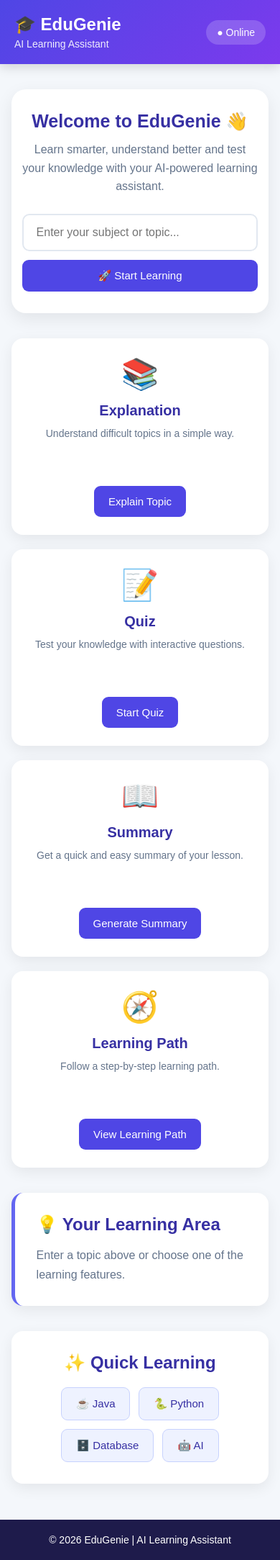
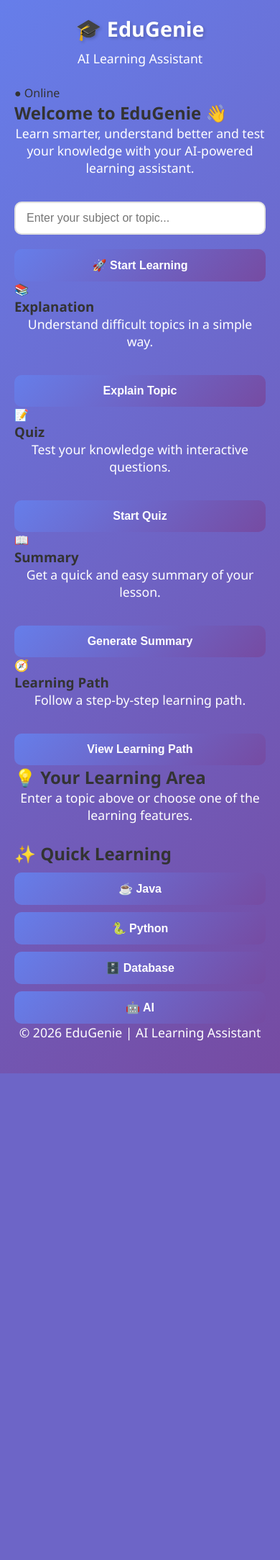
Before and after one commit to manikowsy15081977-ui/EduGenie, a FastAPI app: page / in a window 390 px wide. Shown: the whole page at 72% size. After the commit the page ends 1491 px from the top, so only its background shows below. Run offline with FastAPI, Linux system fonts and the light colour scheme.

Commit message:
Revamp CSS styles and layout for EduGenie
Updated styles for improved aesthetics and responsiveness.

```diff
--- a/static/style.css
+++ b/static/style.css
@@ -1,7 +1,4 @@
-/* ==============================
-   EduGenie - Main Styles
-   ============================== */
-
+/* EduGenie - Final Styled CSS */
 * {
     margin: 0;
     padding: 0;
@@ -9,362 +6,118 @@
 }
 
 body {
-    font-family: Arial, Helvetica, sans-serif;
-    background: #f4f7fb;
-    color: #1f2937;
+    font-family: 'Segoe UI', Arial, sans-serif;
+    background: linear-gradient(135deg, #667eea 0%, #764ba2 100%);
     min-height: 100vh;
+    padding: 20px;
+    color: #333;
 }
 
-
-/* ==============================
-   Header
-   ============================== */
-
-.header {
-    background: linear-gradient(135deg, #4f46e5, #7c3aed);
-    color: white;
-
-    padding: 22px 8%;
-
-    display: flex;
-    justify-content: space-between;
-    align-items: center;
-
-    box-shadow: 0 4px 15px rgba(0, 0, 0, 0.15);
+.container {
+    max-width: 800px;
+    margin: 0 auto;
 }
 
-.header h1 {
-    font-size: 30px;
-    margin-bottom: 5px;
+h1 {
+    color: white;
+    text-align: center;
+    font-size: 2.5rem;
+    margin-bottom: 10px;
+    text-shadow: 2px 2px 4px rgba(0,0,0,0.2);
 }
 
-.header p {
-    font-size: 14px;
-    opacity: 0.9;
+p {
+    text-align: center;
+    color: white;
+    margin-bottom: 25px;
+    font-size: 1.1rem;
 }
 
-.status {
-    background: rgba(255, 255, 255, 0.18);
-    padding: 9px 15px;
-    border-radius: 20px;
-    font-size: 14px;
+.task-selector {
+    background: white;
+    padding: 20px;
+    border-radius: 15px;
+    text-align: center;
+    margin: 0 auto 20px;
+    width: 90%;
+    max-width: 650px;
+    box-shadow: 0 8px 20px rgba(0,0,0,0.15);
 }
 
-
-/* ==============================
-   Main
-   ============================== */
-
-main {
-    width: 85%;
-    max-width: 1200px;
-    margin: 35px auto;
+.task-selector select {
+    padding: 12px 15px;
+    border-radius: 8px;
+    border: 2px solid #667eea;
+    font-size: 16px;
+    width: 70%;
+    margin-top: 10px;
+    cursor: pointer;
+    background: white;
 }
 
-
-/* ==============================
-   Hero Section
-   ============================== */
-
-.hero {
+form {
     background: white;
-
-    text-align: center;
-
-    padding: 45px 25px;
-
-    border-radius: 20px;
-
-    box-shadow: 0 8px 25px rgba(0, 0, 0, 0.08);
-
-    margin-bottom: 35px;
+    padding: 25px;
+    margin: 20px auto;
+    width: 90%;
+    max-width: 650px;
+    border-radius: 15px;
+    box-shadow: 0 8px 20px rgba(0,0,0,0.15);
 }
 
-.hero h2 {
-    font-size: 32px;
-    color: #3730a3;
-
-    margin-bottom: 12px;
+label {
+    font-size: 1.1rem;
+    color: #4a5af9;
 }
 
-.hero p {
-    color: #64748b;
-
-    max-width: 650px;
-
-    margin: 0 auto 25px;
-
-    line-height: 1.6;
+input[type="text"], textarea, select {
+    width: 100%;
+    padding: 12px 15px;
+    border-radius: 10px;
+    border: 2px solid #e0e0e0;
+    font-size: 16px;
+    margin: 10px 0;
+    outline: none;
 }
 
-
-/* ==============================
-   Topic Input
-   ============================== */
-
-#topic {
-    width: 60%;
-
-    padding: 15px 18px;
-
-    border: 2px solid #e2e8f0;
-
-    border-radius: 10px;
-
-    font-size: 16px;
-
-    outline: none;
-
-    margin-right: 8px;
+input[type="text"]:focus, textarea:focus {
+    border-color: #667eea;
 }
 
-#topic:focus {
-    border-color: #6366f1;
-}
-
-
-/* ==============================
-   Buttons
-   ============================== */
-
 button {
+    width: 100%;
+    padding: 13px 20px;
+    background: linear-gradient(135deg, #667eea, #764ba2);
+    color: white;
     border: none;
-
-    background: #4f46e5;
-
-    color: white;
-
-    padding: 13px 20px;
-
-    border-radius: 9px;
-
-    font-size: 15px;
-
+    border-radius: 10px;
     cursor: pointer;
-
+    font-size: 16px;
+    font-weight: bold;
+    margin-top: 10px;
     transition: 0.3s;
 }
 
 button:hover {
-    background: #3730a3;
-
     transform: translateY(-2px);
-
-    box-shadow: 0 5px 12px rgba(79, 70, 229, 0.25);
+    box-shadow: 0 5px 15px rgba(102, 126, 234, 0.4);
 }
 
-
-/* ==============================
-   Feature Cards
-   ============================== */
-
-.features {
-    display: grid;
-
-    grid-template-columns: repeat(4, 1fr);
-
-    gap: 20px;
-
-    margin-bottom: 35px;
+.output {
+    margin: 0 auto 25px;
+    width: 90%;
+    max-width: 650px;
+    background: #fff;
+    padding: 18px;
+    border-radius: 12px;
+    min-height: 20px;
+    border-left: 5px solid #667eea;
+    box-shadow: 0 4px 10px rgba(0,0,0,0.1);
+    text-align: left;
+    white-space: pre-wrap;
 }
 
-.card {
-    background: white;
-
-    padding: 28px 20px;
-
-    text-align: center;
-
-    border-radius: 16px;
-
-    box-shadow: 0 6px 20px rgba(0, 0, 0, 0.07);
-
-    transition: 0.3s;
+@media (max-width: 600px) {
+    h1 { font-size: 1.8rem; }
+    form, .task-selector, .output { width: 95%; }
 }
-
-.card:hover {
-    transform: translateY(-7px);
-
-    box-shadow: 0 12px 25px rgba(0, 0, 0, 0.12);
-}
-
-.icon {
-    font-size: 42px;
-
-    margin-bottom: 15px;
-}
-
-.card h3 {
-    color: #3730a3;
-
-    margin-bottom: 10px;
-
-    font-size: 20px;
-}
-
-.card p {
-    color: #64748b;
-
-    line-height: 1.5;
-
-    font-size: 14px;
-
-    min-height: 65px;
-
-    margin-bottom: 18px;
-}
-
-
-/* ==============================
-   Result Section
-   ============================== */
-
-.result {
-    background: white;
-
-    padding: 30px;
-
-    border-radius: 16px;
-
-    box-shadow: 0 6px 20px rgba(0, 0, 0, 0.07);
-
-    margin-bottom: 35px;
-
-    border-left: 5px solid #6366f1;
-}
-
-.result h2 {
-    color: #3730a3;
-
-    margin-bottom: 15px;
-}
-
-.result p {
-    color: #64748b;
-
-    line-height: 1.7;
-}
-
-
-/* ==============================
-   Quick Learning
-   ============================== */
-
-.quick {
-    background: white;
-
-    padding: 30px;
-
-    border-radius: 16px;
-
-    box-shadow: 0 6px 20px rgba(0, 0, 0, 0.07);
-
-    text-align: center;
-}
-
-.quick h2 {
-    color: #3730a3;
-
-    margin-bottom: 20px;
-}
-
-.quick-buttons {
-    display: flex;
-
-    justify-content: center;
-
-    flex-wrap: wrap;
-
-    gap: 12px;
-}
-
-.quick-buttons button {
-    background: #eef2ff;
-
-    color: #3730a3;
-
-    border: 1px solid #c7d2fe;
-}
-
-.quick-buttons button:hover {
-    background: #4f46e5;
-
-    color: white;
-}
-
-
-/* ==============================
-   Footer
-   ============================== */
-
-footer {
-    background: #1e1b4b;
-
-    color: white;
-
-    text-align: center;
-
-    padding: 20px;
-
-    margin-top: 50px;
-
-    font-size: 14px;
-}
-
-
-/* ==============================
-   Mobile Responsive
-   ============================== */
-
-@media (max-width: 900px) {
-
-    .features {
-        grid-template-columns: repeat(2, 1fr);
-    }
-
-    #topic {
-        width: 70%;
-        margin-bottom: 10px;
-    }
-}
-
-
-@media (max-width: 600px) {
-
-    .header {
-        padding: 20px;
-    }
-
-    .header h1 {
-        font-size: 24px;
-    }
-
-    main {
-        width: 92%;
-    }
-
-    .hero {
-        padding: 30px 15px;
-    }
-
-    .hero h2 {
-        font-size: 25px;
-    }
-
-    #topic {
-        width: 100%;
-        margin: 0 0 12px 0;
-    }
-
-    .hero button {
-        width: 100%;
-    }
-
-    .features {
-        grid-template-columns: 1fr;
-    }
-
-    .card {
-        padding: 25px;
-    }
-}
```
